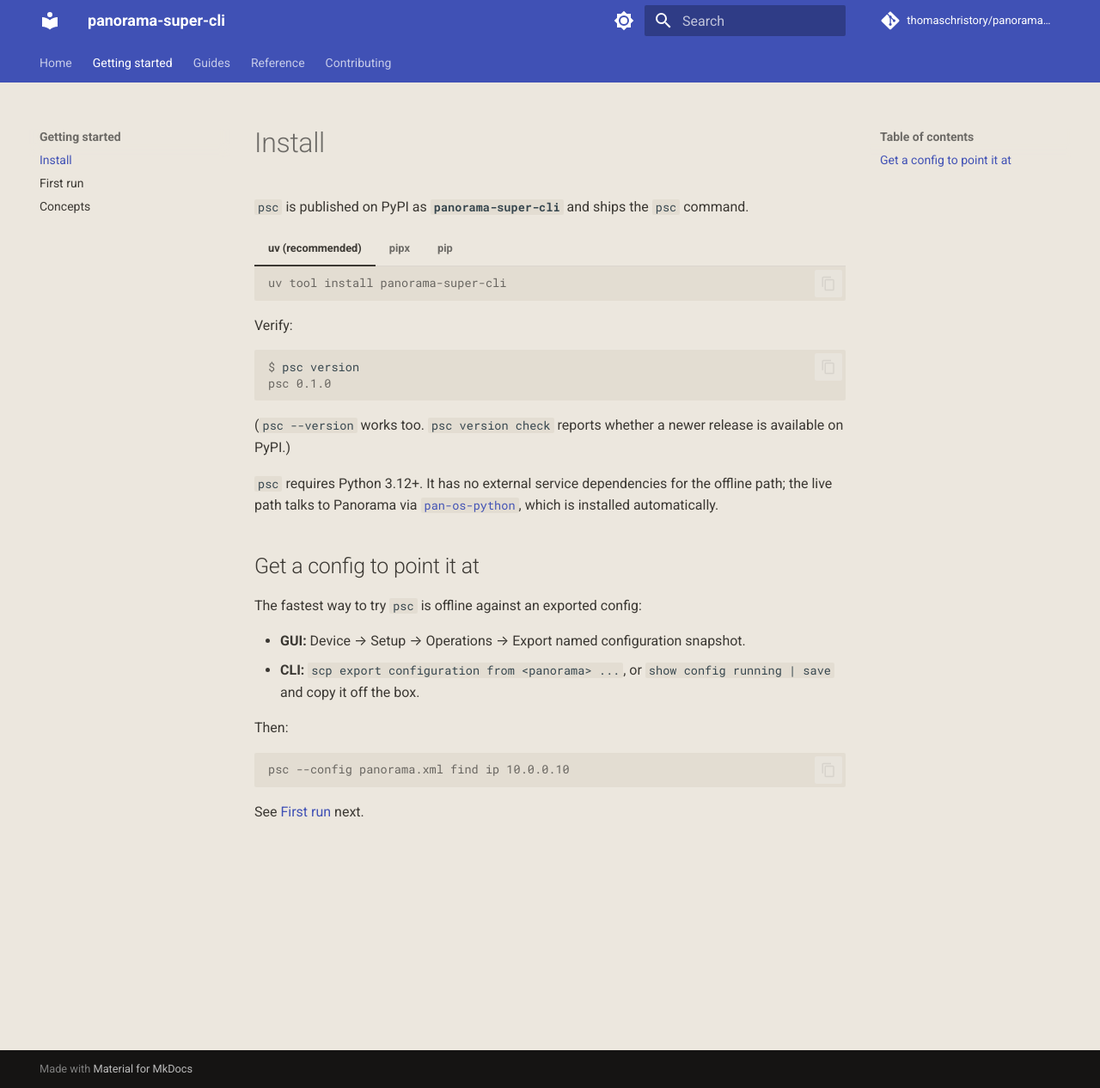
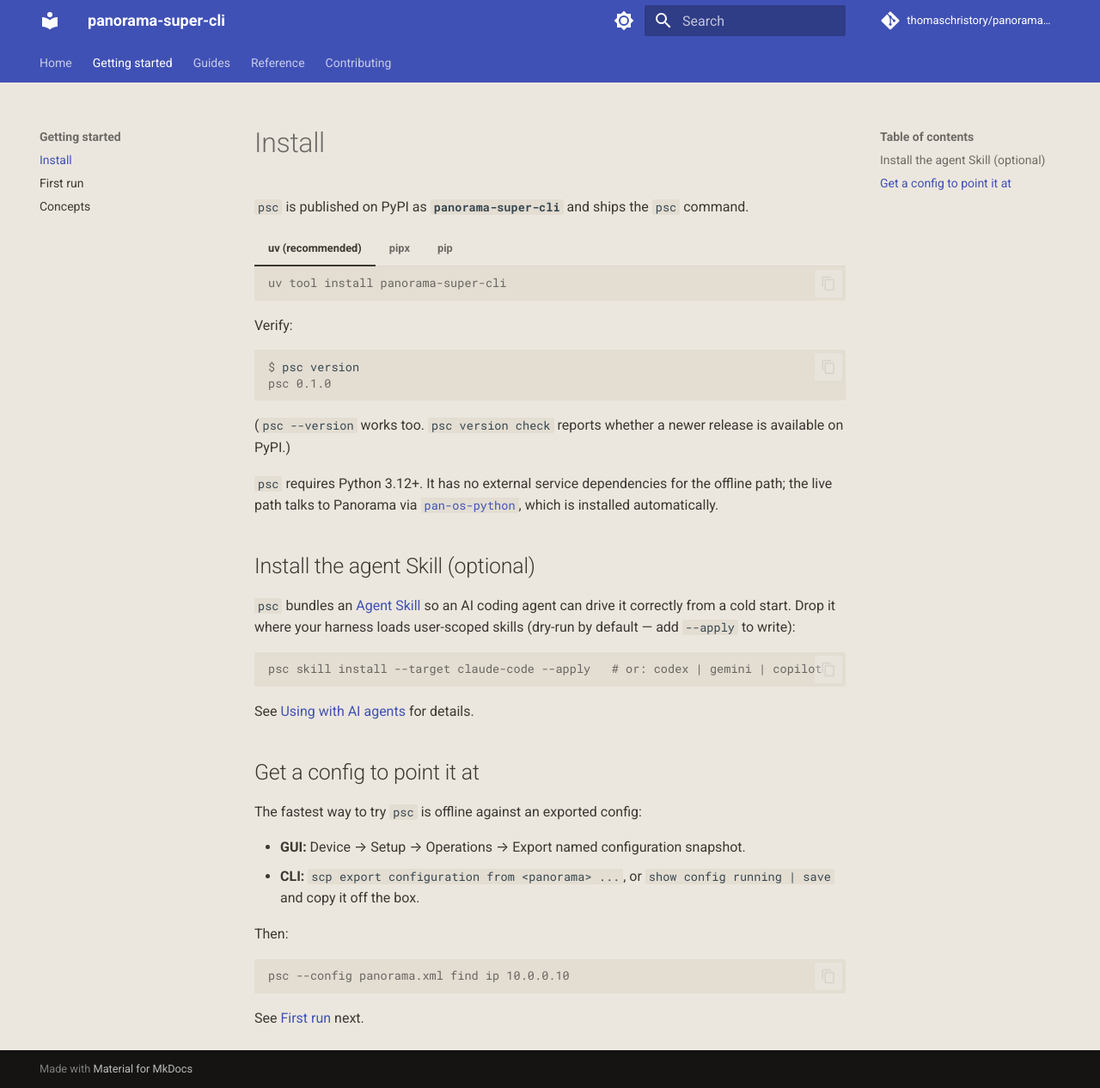
Before and after one commit to thomaschristory/panorama-super-cli, an MkDocs documentation site: the page built from docs/getting-started/install.md, in a window 1280 px wide and 1266 px high. Shown: the whole window at 86% size. Built offline with MkDocs 1.6.1 and Material for MkDocs 9.7.7, drawn with Linux system fonts in a browser that asks for light colours; comment, search, counter and statistics services are not loaded.

Commit message:
docs: cover skill install, tag dedup, and the tags column (#168)
Documentation audit against recent releases surfaced gaps where a shipped
feature wasn't reflected in every relevant surface:

- `psc skill install`/`export` (v1.12.0) — added to README's agent section,
  a new "Install the agent Skill" note in the install guide, and a `skill`
  section in the bundled SKILL.md. (CLI reference + AI-agents guide already
  covered it.)
- Tag dedup (v1.11.0) — `dedup tags` was missing from the README command
  table; added (and noted promote covers tags).
- The `tags` column on object listings (v1.10.0) — documented in the CLI
  reference `find` section, the finding-objects guide, README, and SKILL.md,
  none of which mentioned it.

Docs build --strict clean; SKILL.md byte-match test still green.


Claude-Session: https://claude.ai/code/session_014LdC1GMPqQGLa1wzpurTXY

Co-authored-by: Thomas Christory <tchristory@partner.auchan.fr>
Co-authored-by: Claude Opus 4.8 <noreply@anthropic.com>

````diff
--- a/docs/getting-started/install.md
+++ b/docs/getting-started/install.md
@@ -36,6 +36,19 @@ offline path; the live path talks to Panorama via
 [`pan-os-python`](https://github.com/PaloAltoNetworks/pan-os-python), which is
 installed automatically.
 
+## Install the agent Skill (optional)
+
+`psc` bundles an [Agent Skill](../guides/using-with-ai-agents.md#bundled-skill)
+so an AI coding agent can drive it correctly from a cold start. Drop it where
+your harness loads user-scoped skills (dry-run by default — add `--apply` to
+write):
+
+```console
+psc skill install --target claude-code --apply   # or: codex | gemini | copilot
+```
+
+See [Using with AI agents](../guides/using-with-ai-agents.md) for details.
+
 ## Get a config to point it at
 
 The fastest way to try `psc` is offline against an exported config:
````
Also changed, not shown: README.md (+9 -3 lines), docs/guides/finding-objects.md (+4 -0 lines), docs/reference/cli.md (+3 -1 lines), skills/panorama-super-cli/SKILL.md (+17 -2 lines).
